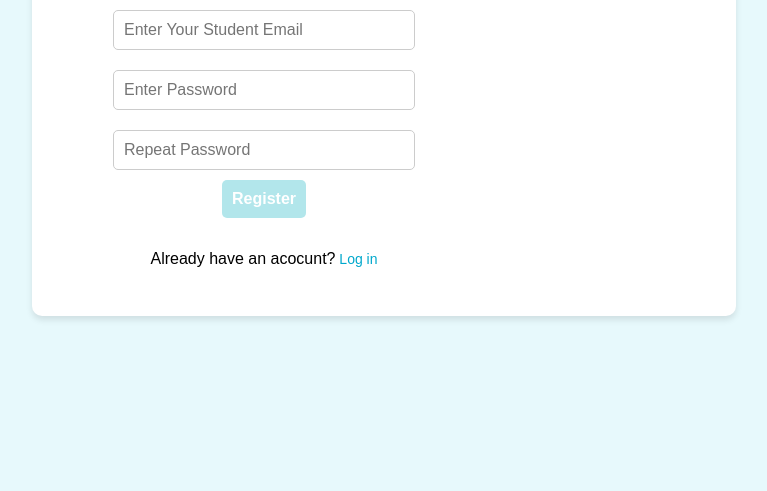
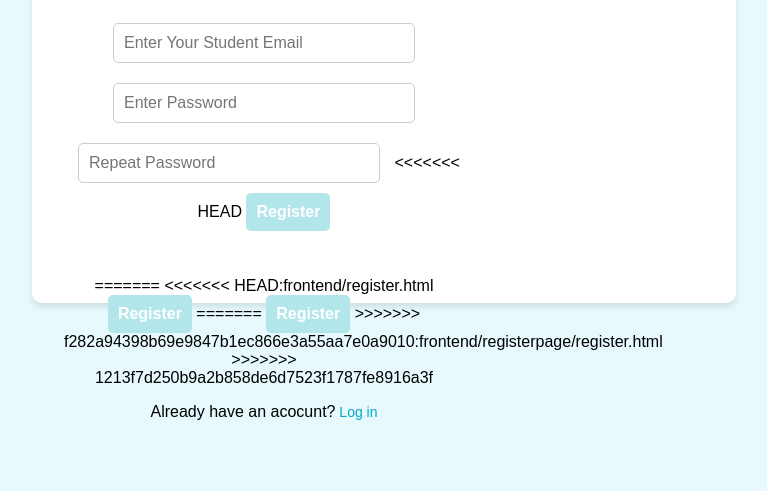
Before and after one commit to up2235881/SETAP-coursework-2D, a plain HTML site: page frontend/registerpage/register.html in a window 1280 px wide. Shown: the part 309-800 px from the top of the page, without its empty margins (256-1023 px from the left). Drawn offline with Linux system fonts and the light colour scheme.

Commit message:
commiting changes

```diff
--- a/frontend/registerpage/register.css
+++ b/frontend/registerpage/register.css
@@ -14,6 +14,7 @@ body {
     width: 100%;
     max-width: 400px;
     text-align: center;
+    margin-bottom: 30px;
 }
 
 .card {
@@ -22,6 +23,7 @@ body {
     box-shadow: 0 4px 6px rgba(0, 0, 0, 0.1);
     padding: 2rem;
     width: 50%;
+    height: 45%;
 }
 
 .h2 {
--- a/frontend/registerpage/register.html
+++ b/frontend/registerpage/register.html
@@ -18,11 +18,22 @@
 
         <input type="password" placeholder="Repeat Password" name="psw-repeat" id="psw-repeat" required>
 
+<<<<<<< HEAD
         <a href="/SETAP-coursework/frontend/loginpage/login.html"><button type="submit" class="register-button">Register</button></a>
     </div>
 
     <div class="container signin">
+=======
+<<<<<<< HEAD:frontend/register.html
+        <button type="submit" class="register-button">Register</button>
+
+=======
+        <a href="/SETAP-coursework/frontend/loginpage/login.html"><button type="submit" class="register-button">Register</button></a>
+
+>>>>>>> f282a94398b69e9847b1ec866e3a55aa7e0a9010:frontend/registerpage/register.html
+>>>>>>> 1213f7d250b9a2b858de6d7523f1787fe8916a3f
         <p>Already have an acocunt?<a class="register-link" href="#"> Log in</a></p>
+
     </div>
     </form>
 </body>
```
